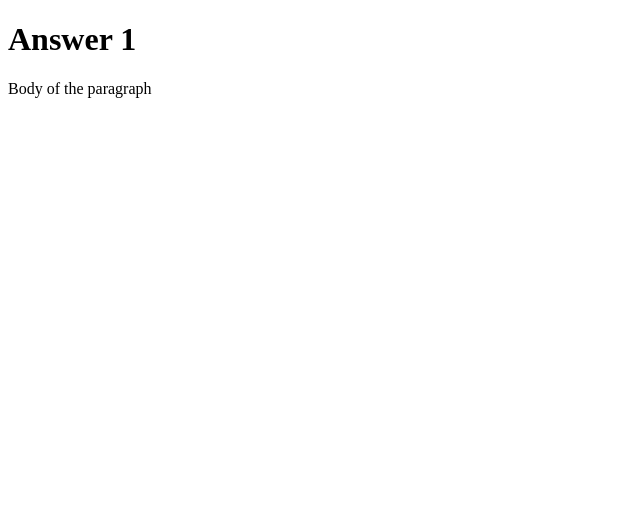
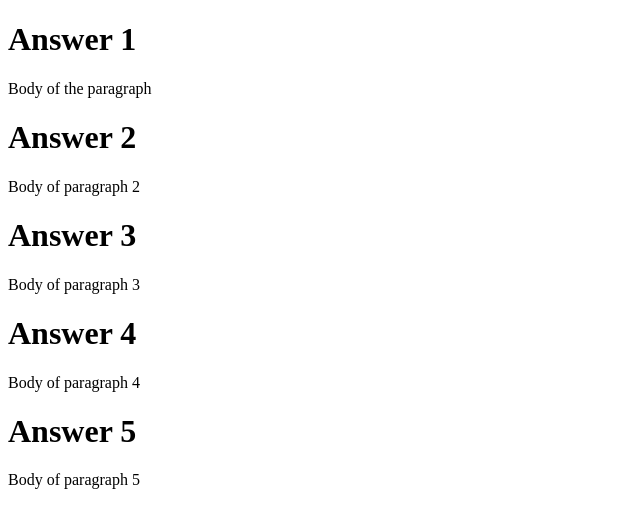
Before and after one commit to dchirdon/JavaHardWay, a plain HTML site: page index.html in a window 1280 px wide. Shown: the whole page, without its empty margins (0-640 px from the left). Drawn offline with Linux system fonts and the light colour scheme.

Commit message:
add blog page revisions test

```diff
--- a/index.html
+++ b/index.html
@@ -7,4 +7,20 @@
     <h1> Answer 1</h1>
     <P>Body of the paragraph</p>
   </body>
+  <body>
+    <h1> Answer 2</h1>
+    <P>Body of paragraph 2</p>
+  </body>
+  <body>
+    <h1> Answer 3</h1>
+    <P>Body of paragraph 3</p>
+  </body>
+  <body>
+    <h1> Answer 4</h1>
+    <P>Body of paragraph 4</p>
+  </body>
+  <body>
+    <h1> Answer 5</h1>
+    <P>Body of paragraph 5</p>
+  </body>
 </html>
```
